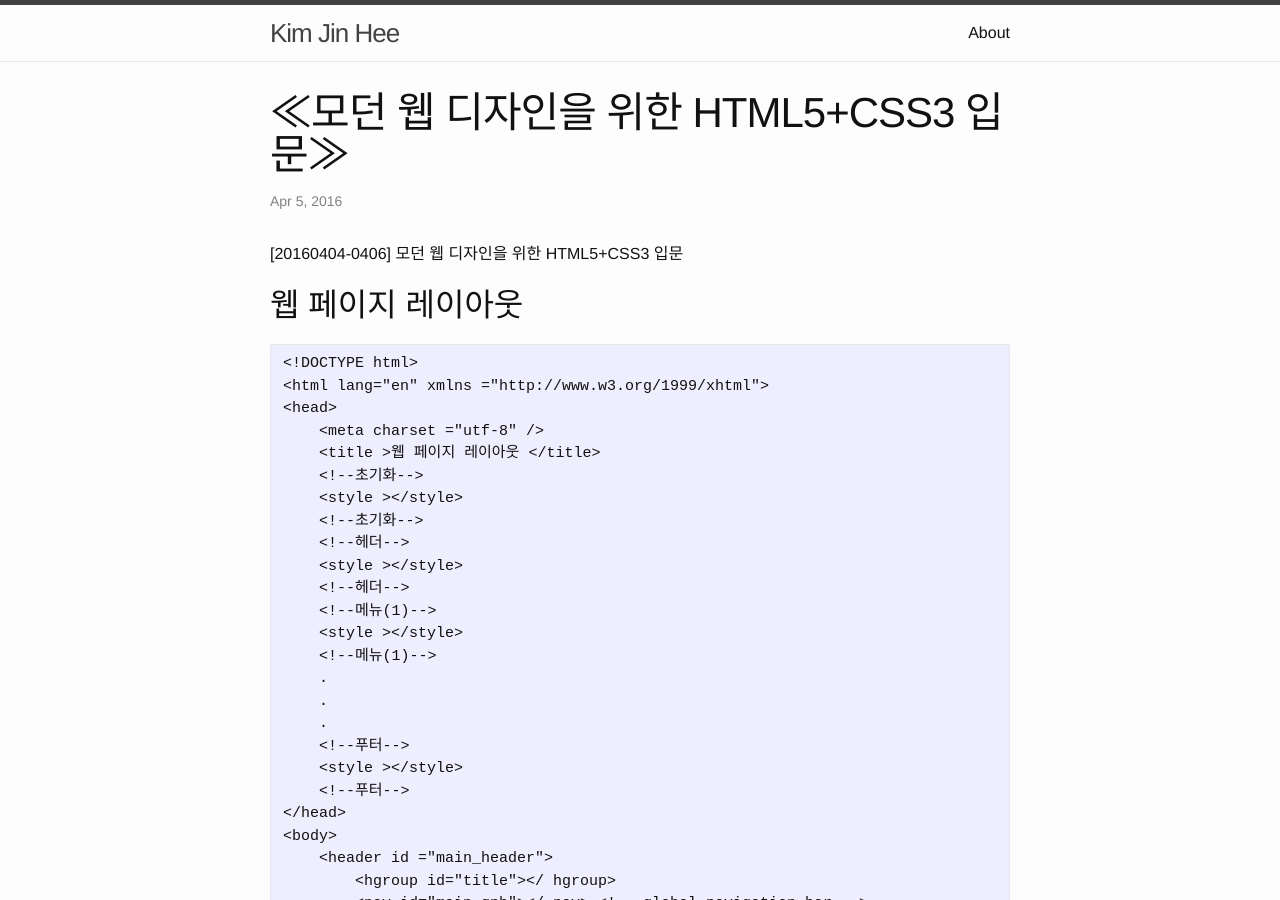
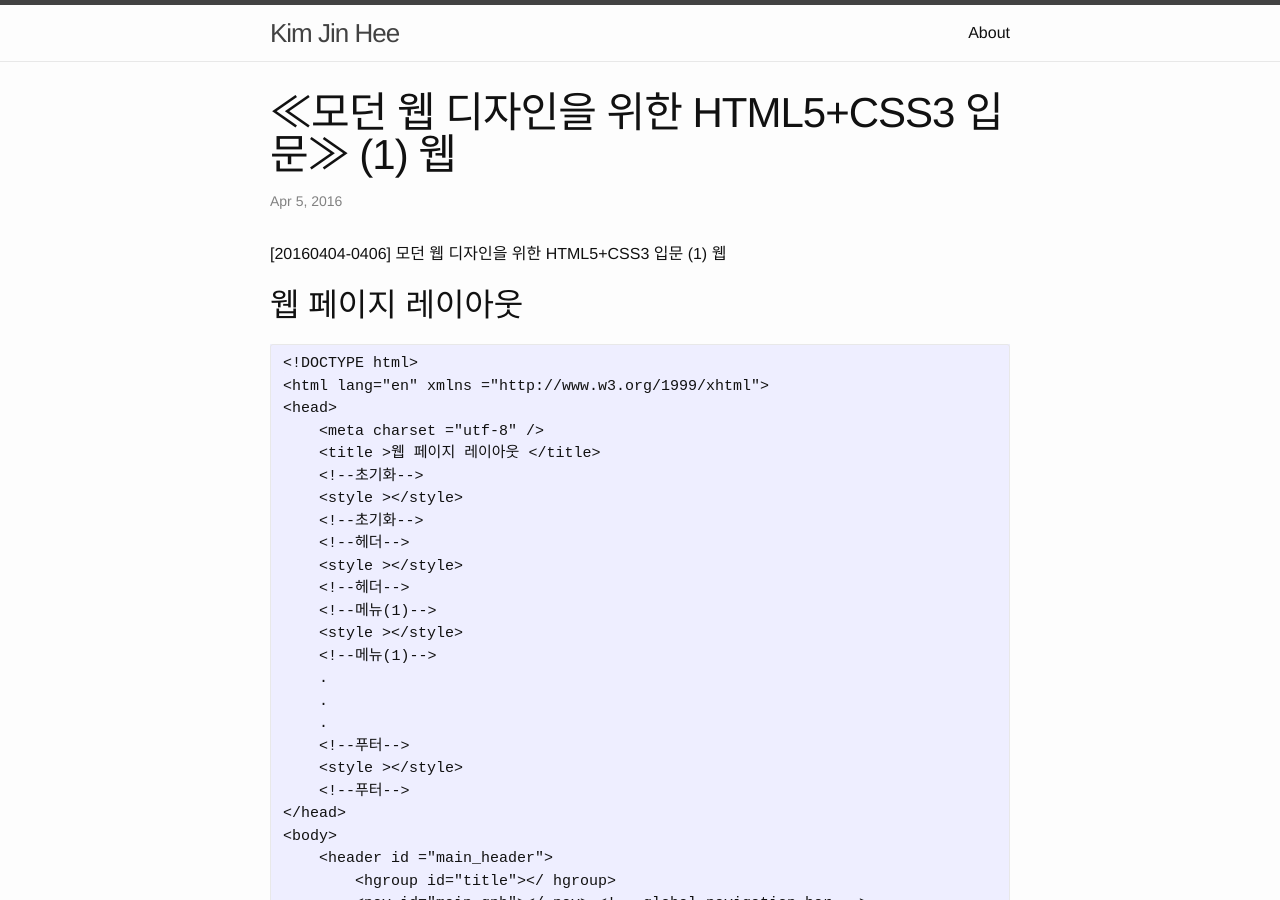
Before and after one commit to ziinee/ziinee.github.io, a Jekyll site: the page built from _posts/2016-04-05-HTML5+CSS3입문-1.markdown, in a window 1280 px wide and 900 px high. Built offline with Jekyll 4.4.1, drawn with Linux system fonts in a browser that asks for light colours.

Commit message:
Update and rename 2016-04-05-HTML5+CSS3입문.markdown to 2016-04-05-HTML5+CSS3입문-1.markdown

```diff
--- a/_posts/2016-04-05-HTML5+CSS3입문.markdown
+++ b/_posts/2016-04-05-HTML5+CSS3입문-1.markdown
@@ -1,6 +1,6 @@
 ---
 layout: post
-title: ≪모던 웹 디자인을 위한 HTML5+CSS3 입문≫
+title: ≪모던 웹 디자인을 위한 HTML5+CSS3 입문≫  (1) 웹
 date: 2016-04-05 13:47 +0900
 category: book
 tags: HTML5 CSS HTML5+CSS3 웹-페이지-레이아웃
@@ -8,7 +8,7 @@ tags: HTML5 CSS HTML5+CSS3 웹-페이지-레이아웃
 
 
 [20160404-0406]
-모던 웹 디자인을 위한 HTML5+CSS3 입문
+모던 웹 디자인을 위한 HTML5+CSS3 입문 (1) 웹
 
 
 ## 웹 페이지 레이아웃
```
